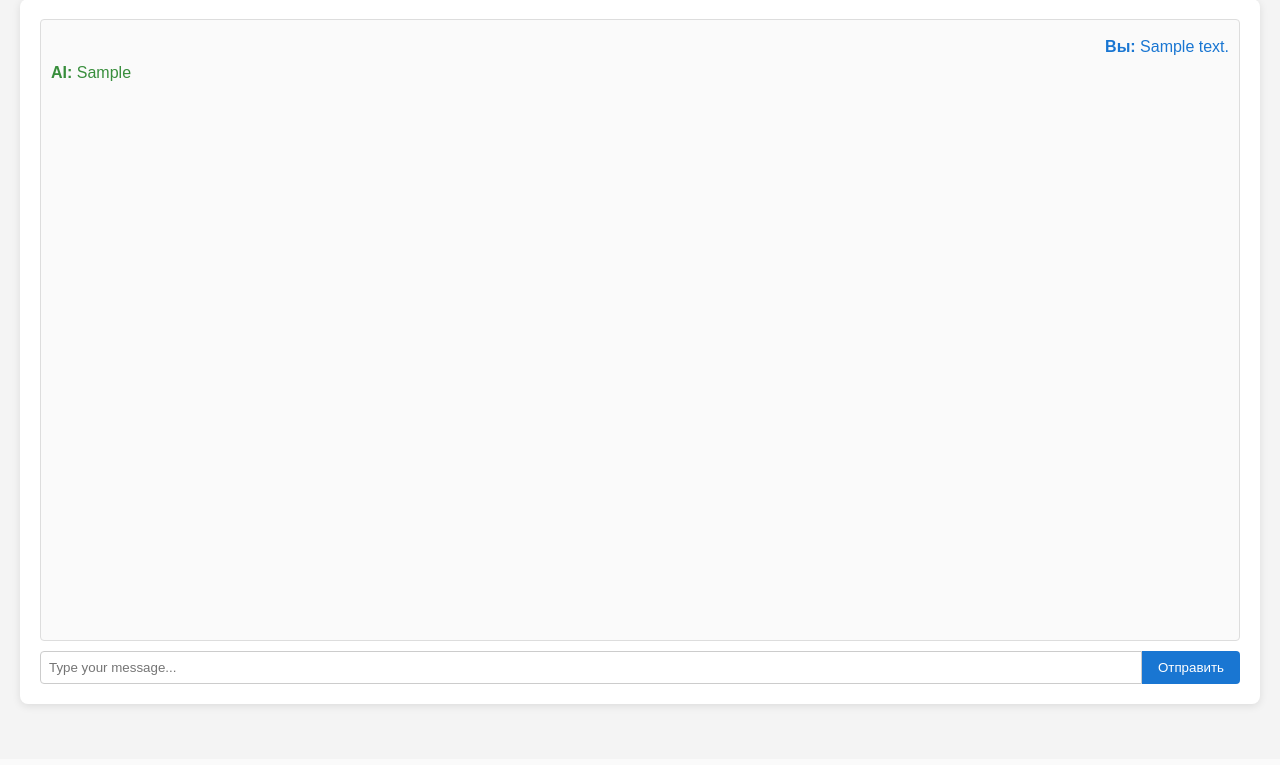
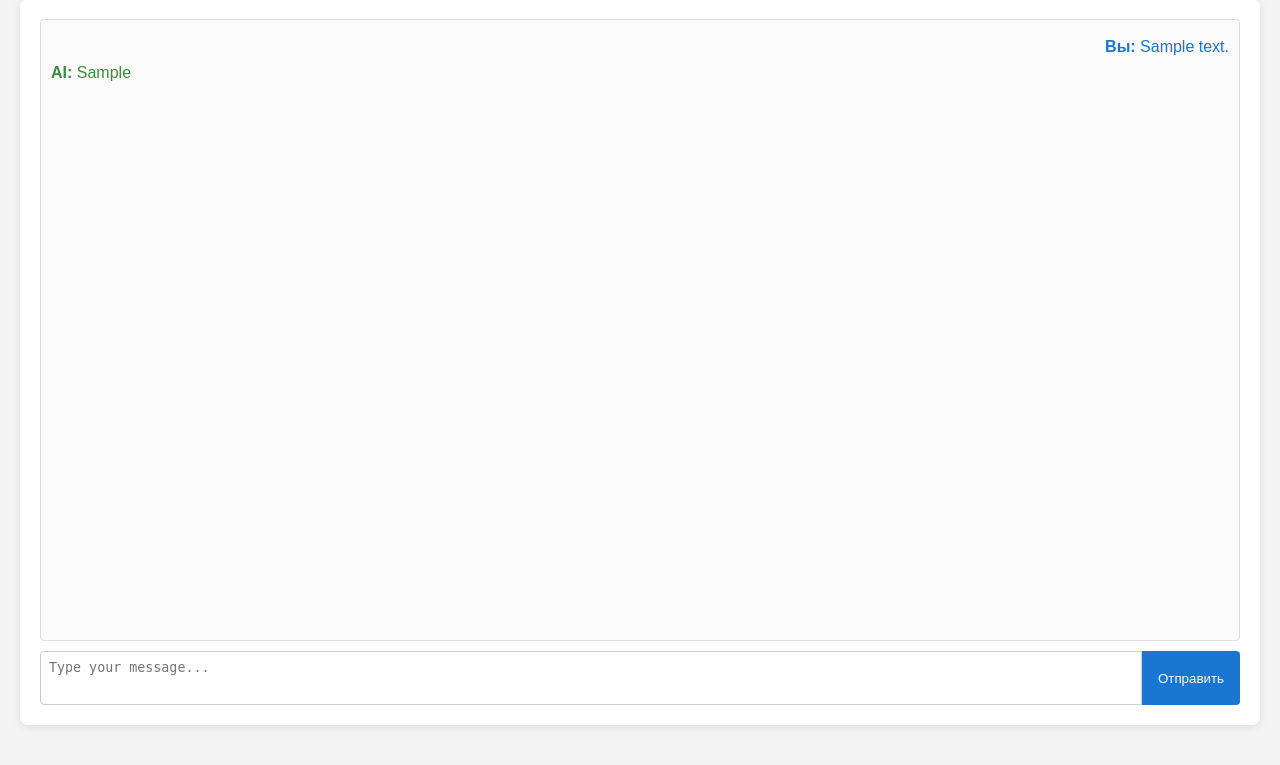
Before and after one commit to DmitryTsvetkov70/check_algorithm, a Flask app: template templates/index.html in a window 1280 px wide. Shown: the part 41-806 px from the top of the page. Before the commit the page ends 750 px from the top, so only its background shows below. Run offline with Flask 3, Linux system fonts and the light colour scheme; the template is opened without the code that fills it: most values are stand-ins (such as "Sample title", 1, 10 or a date in 2020); parts of the project's set-up code (start-up, migrations or seed data) failed here and were passed over.

Commit message:
n script.js added the code for the automatic "user-input" extension. A style for "textarea" has been added to css. In index.html "input" is replaced by "textarea"

```diff
--- a/static/script.js
+++ b/static/script.js
@@ -22,3 +22,20 @@ document.getElementById('chat-form').addEventListener('submit', async function(e
     chatBox.innerHTML += `<div class="message llm"><strong>ИИ:</strong> ${data.reply}</div>`;
     chatBox.scrollTop = chatBox.scrollHeight;
 });
+
+// В файле script.js добавляем следующий код Commmit 2
+document.addEventListener('DOMContentLoaded', () => {
+    const textarea = document.getElementById('user-input');
+
+    // Функция для автоматического изменения высоты
+    function autoResize() {
+        textarea.style.height = 'auto';
+        textarea.style.height = textarea.scrollHeight + 8 + 'px';
+    }
+
+    // Привязываем обработчик события
+    textarea.addEventListener('input', autoResize);
+
+    // Инициализируем начальное состояние
+    autoResize();
+});
--- a/static/style.css
+++ b/static/style.css
@@ -53,3 +53,18 @@ body {
 #chat-form button:hover {
     background: #1565c0;
 }
+
+/* Добавляем стили для textarea Commmit 2 */
+#user-input {
+    flex: 1;
+    padding: 8px;
+    border: 1px solid #ccc;
+    border-radius: 4px 0 0 4px;
+    outline: none;
+    min-height: 40px; /* начальная высота */
+    max-height: 400px; /* максимальная высота (20 строк примерно) */
+    resize: none; /* запрещаем ручное изменение размера */
+    overflow-y: auto; /* добавляем прокрутку при переполнении */
+    width: 100%;
+    box-sizing: border-box;
+}
--- a/templates/index.html
+++ b/templates/index.html
@@ -14,10 +14,11 @@
                 <div class="message llm"><strong>AI:</strong> {{ entry.llm_reply }}</div>
             {% endfor %}
         </div>
-        <form id="chat-form" autocomplete="off">
-            <input type="text" id="user-input" placeholder="Type your message..." required>
-            <button type="submit">Отправить</button>
-        </form>
+            <!-- В форме меняем input на textarea Commmit 2 -->
+            <form id="chat-form" autocomplete="off">
+                <textarea id="user-input" placeholder="Type your message..." required></textarea>
+                <button type="submit">Отправить</button>
+            </form>
     </div>
     <script src="{{ url_for('static', filename='script.js') }}"></script>
 </body>
```
